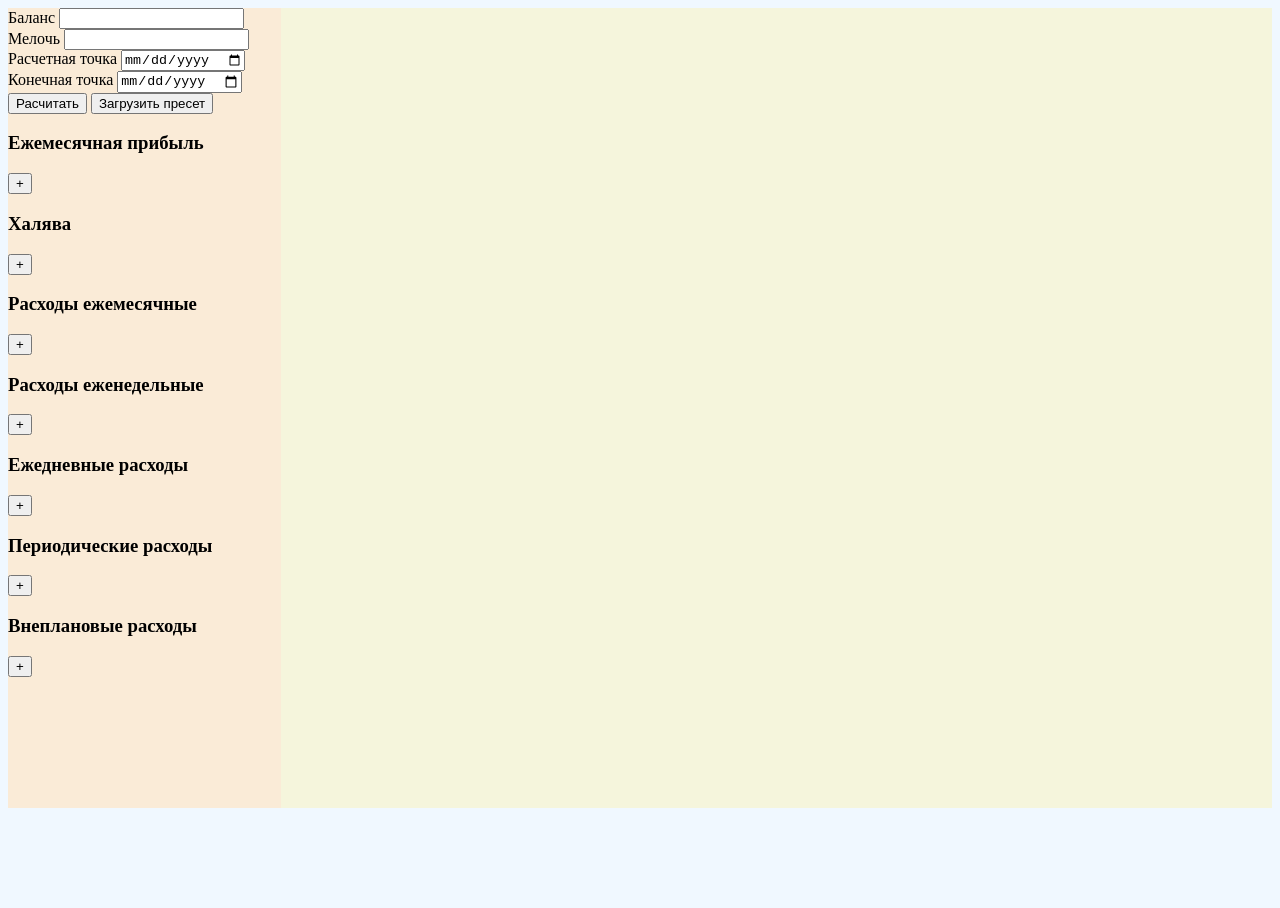
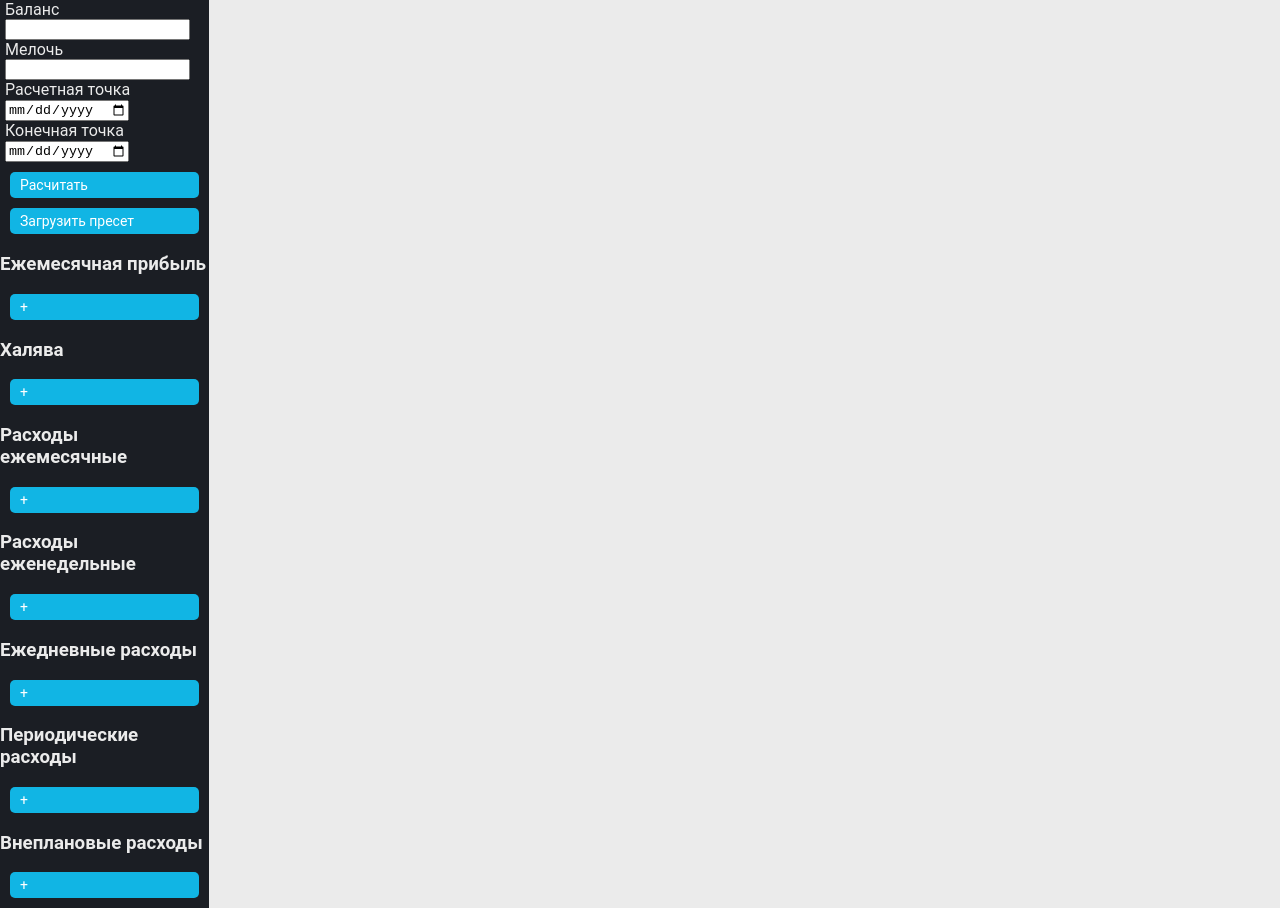
Before and after one commit to AidaVulpes/aidavulpes.github.io, a plain HTML site: page index.html in a window 1280 px wide. Before the commit the page ends 808 px from the top, so only its background shows below. Drawn offline with nearby package versions, Linux system fonts and the light colour scheme.

Commit message:
Улучшение дизайна

```diff
--- a/css/theme.css
+++ b/css/theme.css
@@ -1,40 +1,40 @@
 html, body {
-    height: 100%;
+    width: 100%;
 }
 
 body {
+    margin: 0;
+    padding: 0;
+    border: 0;
+    font-size: 100%;
+    min-width: 970px;
+    max-width: 1920px;
+    margin: 0 auto;
+    vertical-align: baseline;
+    font-family: "Roboto", helvetica, arial, sans-serif;
+    font-weight: 400;
+    text-rendering: optimizeLegibility;
     display: flex;
     flex-direction: row;
-    align-content: stretch;
     background-color: aliceblue;
+    position: relative;
+    background-color: #1b1e24;
 }
 
-.input-sidebar {
-    order: 1;
+.container {
     flex: 1 1 auto;
-    align-self: auto;
-    width: 15%;
-    height: 100%;
-    background-color: antiquewhite;
+    width:100%;
+    float: right;
+    background-color: #EBEBEB;
 }
 
-.wrapper {
-    display: flex;
-    flex-direction: column;
-    align-content: stretch;
-    order: 2;
+.sidebar {
+    color: #EBEBEB;
     flex: 1 1 auto;
-    align-self: auto;
-    background-color: beige;
-}
-
-.sub-wrapper {
-    display: flex;
-    flex-direction: row;
-    flex: 1 1 auto;
-    width: 100%;
-    min-height: 350px;
-    max-height: 500px;
+    width: 250px;
+    height: 100%;
+    float: left;
+    background-color: #1b1e24;
 }
 
 .graphic {
@@ -49,7 +49,121 @@ body {
     background-color: aliceblue;
 }
 
+.short-resolt {
+    text-align: center;
+}
+
 .report-table {
     width: 100%;
     flex: 1 1 auto;
 }
+
+.table-fill {
+    background: white;
+    border-radius:3px;
+    border-collapse: collapse;
+    height: 320px;
+    margin: auto;
+    max-width: 1600px;
+    padding:5px;
+    width: 100%;
+    box-shadow: 0 5px 10px rgba(0, 0, 0, 0.1);
+    animation: float 5s infinite;
+}
+
+th {
+    color:#D5DDE5;;
+    background:#1b1e24;
+    border-bottom:4px solid #9ea7af;
+    border-right: 1px solid #343a45;
+    font-size:23px;
+    font-weight: 100;
+    padding:24px;
+    text-align:left;
+    text-shadow: 0 1px 1px rgba(0, 0, 0, 0.1);
+    vertical-align:middle;
+}
+
+th:first-child {
+    border-top-left-radius:3px;
+}
+
+th:last-child {
+    border-top-right-radius:3px;
+    border-right:none;
+}
+
+tr {
+    border-top: 1px solid #C1C3D1;
+    border-bottom-: 1px solid #C1C3D1;
+    color:#666B85;
+    font-size:16px;
+    font-weight:normal;
+    text-shadow: 0 1px 1px rgba(256, 256, 256, 0.1);
+}
+
+tr:hover td {
+    background:#4E5066;
+    color:#FFFFFF;
+    border-top: 1px solid #22262e;
+}
+
+tr:first-child {
+    border-top:none;
+}
+
+tr:last-child {
+    border-bottom:none;
+}
+
+tr:nth-child(odd) td {
+    background:#EBEBEB;
+}
+
+tr:nth-child(odd):hover td {
+    background:#4E5066;
+}
+
+tr:last-child td:first-child {
+    border-bottom-left-radius:3px;
+}
+
+tr:last-child td:last-child {
+    border-bottom-right-radius:3px;
+}
+
+td {
+    background:#FFFFFF;
+    padding:20px;
+    text-align:left;
+    vertical-align:middle;
+    font-weight:300;
+    font-size:18px;
+    text-shadow: -1px -1px 1px rgba(0, 0, 0, 0.1);
+    border-right: 1px solid #C1C3D1;
+}
+
+td:last-child {
+    border-right: 0px;
+}
+
+.btn {
+    margin: 10px;
+    -webkit-border-radius: 5px;
+    -moz-border-radius: 5px;
+    border-radius: 5px;
+    color: #ffffff;
+    font-size: 14px;
+    background: #11B5E4;
+    padding: 5px 10px 5px 10px;
+    text-decoration: none;
+}
+
+.btn:hover {
+    background: #3cb0fd;
+    text-decoration: none;
+}
+
+label, input {
+    margin-left: 5px;
+}
--- a/index.html
+++ b/index.html
@@ -17,7 +17,7 @@
     <script src="js/main.js"></script>
 </head>
 <body>
-<div class="input-sidebar">
+    <div class="sidebar">
         <label for="cash">Баланс</label>
         <input type="number" id="cash"><br />
         <label for="change">Мелочь</label>
@@ -26,37 +26,38 @@
         <input type="date" id="bound_date"><br />
         <label for="end_date">Конечная точка</label>
         <input type="date" id="end_date"><br />
-    <button id="calc">Расчитать</button>
-    <button id="reg">Загрузить пресет</button>
+        <div class="btn" id="calc">Расчитать</div>
+        <div class="btn" id="reg">Загрузить пресет</div>
         <h3>Ежемесячная прибыль</h3>
         <div class="income"></div>
-    <button id="add_income">+</button>
+        <div class="btn" id="add_income">+</div>
         <h3>Халява</h3>
         <div class="free_income"></div>
-    <button id="add_free_income">+</button>
+        <div class="btn" id="add_free_income">+</div>
         <h3>Расходы ежемесячные</h3>
         <div class="month_payments"></div>
-    <button id="add_month_payments">+</button>
+        <div class="btn" id="add_month_payments">+</div>
         <h3>Расходы еженедельные</h3>
         <div class="week_payments"></div>
-    <button id="add_week_payments">+</button>
+        <div class="btn" id="add_week_payments">+</div>
         <h3>Ежедневные расходы</h3>
         <div class="daily_payments"></div>
-    <button id="add_daily_payments">+</button>
+        <div class="btn" id="add_daily_payments">+</div>
         <h3>Периодические расходы</h3>
         <div class="periodic_payments"></div>
-    <button id="add_periodic_payments">+</button>
+        <div class="btn" id="add_periodic_payments">+</div>
         <h3>Внеплановые расходы</h3>
         <div class="extra_payments"></div>
-    <button id="add_extra_payments">+</button>
+        <div class="btn" id="add_extra_payments">+</div>
     </div>
-<div class="wrapper">
+    <div class="container">
         <div id="short-resolt"></div>
+        <canvas id="graphic"></canvas>
         <div class="charts">
-        <canvas id="graphic"></canvas>
             <canvas id="income-chart"></canvas>
             <canvas id="payment-chart"></canvas>
         </div>
+        <div class="resolt-table"></div>
     </div>
 </body>
 </html>
--- a/js/main.js
+++ b/js/main.js
@@ -23,6 +23,7 @@ $(document).ready(function(){
         });
         $("#" + id).on("click", ".delete_input", function () {
             $("#" + id).remove();
+            income.remove(income.indexOf(id));
         });
     });
     $("#add_free_income").click(function(){
@@ -383,6 +384,8 @@ $(document).ready(function(){
         var labels = [];
         var temp_date = new Date(start_date);
 
+        var table_dataset = [];
+
         var dataset_total = [];
         var dataset_in = [];
         var dataset_out = [];
@@ -397,6 +400,7 @@ $(document).ready(function(){
                     t.part +=  t.data[0];
                     cash += t.data[0];
                     cash_in += t.data[0];
+                    table_dataset.push([temp_date.toLocaleDateString(), t.name, t.data[0], 0, cash, change]);
                 }
             });
             free_income.forEach(function (t) {
@@ -404,6 +408,7 @@ $(document).ready(function(){
                     t.part +=  t.data[0];
                     cash += t.data[0];
                     cash_in += t.data[0];
+                    table_dataset.push([temp_date.toLocaleDateString(), t.name, t.data[0], 0, cash, change]);
                 }
             });
 
@@ -412,6 +417,7 @@ $(document).ready(function(){
                     t.part +=  t.data[0];
                     cash -= t.data[0];
                     cash_out += t.data[0];
+                    table_dataset.push([temp_date.toLocaleDateString(), t.name, 0, t.data[0], cash, change]);
                 }
             });
             week_payments.forEach(function (t) {
@@ -419,11 +425,13 @@ $(document).ready(function(){
                     t.part +=  t.data[0];
                     cash -= t.data[0];
                     cash_out += t.data[0];
+                    table_dataset.push([temp_date.toLocaleDateString(), t.name, 0, t.data[0], cash, change]);
                 }
             });
             daily_payments.forEach(function (t) {
                 if(change >= t.data[0]){
                     change -= t.data[0]
+                    table_dataset.push([temp_date.toLocaleDateString(), t.name, 0, "0 (" + t.data[0] +")", cash, change]);
                 }
                 else
                 {
@@ -431,6 +439,8 @@ $(document).ready(function(){
                     change += 200;
                     cash -= 200;
                     cash_out += 200;
+                    change -=t.data[0];
+                    table_dataset.push([temp_date.toLocaleDateString(), t.name, "0 (200)", "200 (" + t.data[0] +")", cash, change]);
                 }
             });
 
@@ -440,6 +450,7 @@ $(document).ready(function(){
                     cash -= t.data[0];
                     cash_out += t.data[0];
                     t.data[2] = t.data[1];
+                    table_dataset.push([temp_date.toLocaleDateString(), t.name, 0, t.data[0], cash, change]);
                 }
                 else
                 {
@@ -586,6 +597,15 @@ $(document).ready(function(){
                     }]
             }
         });
+
+        var table = "<table class=\"table-fill\" width=100%><thead><tr><th>Дата</th><th>Описание</th><th>Прибыль</th><th>Траты</th><th>Балланс</th><th>Наличка</th></tr></thead><tbody class=\"table-hover\">";
+
+        table_dataset.forEach(function (t) {
+           table += "<tr><td>" + t[0] + "</td><td>" + t[1] + "</td><td>" + t[2] + "</td><td>" + t[3] + "</td><td>" + t[4] + "</td><td>" + t[5] + "</td></tr>";
+        });
+        table += "</tbody><tfoot><td></td></td><td>ИТОГ</td><td>" + income_dataset.data.reduce((a, b) => a + b, 0) + "</td><td>" + payment_dataset.data.reduce((a, b) => a + b, 0) + "</td><td>" + cash + "</td><td>" + change+ "</td></tr></tfoot></table>";
+
+        $(".resolt-table").html(table);
     });
 });
 
```
Lines whose indentation alone changed are shown as unchanged.
